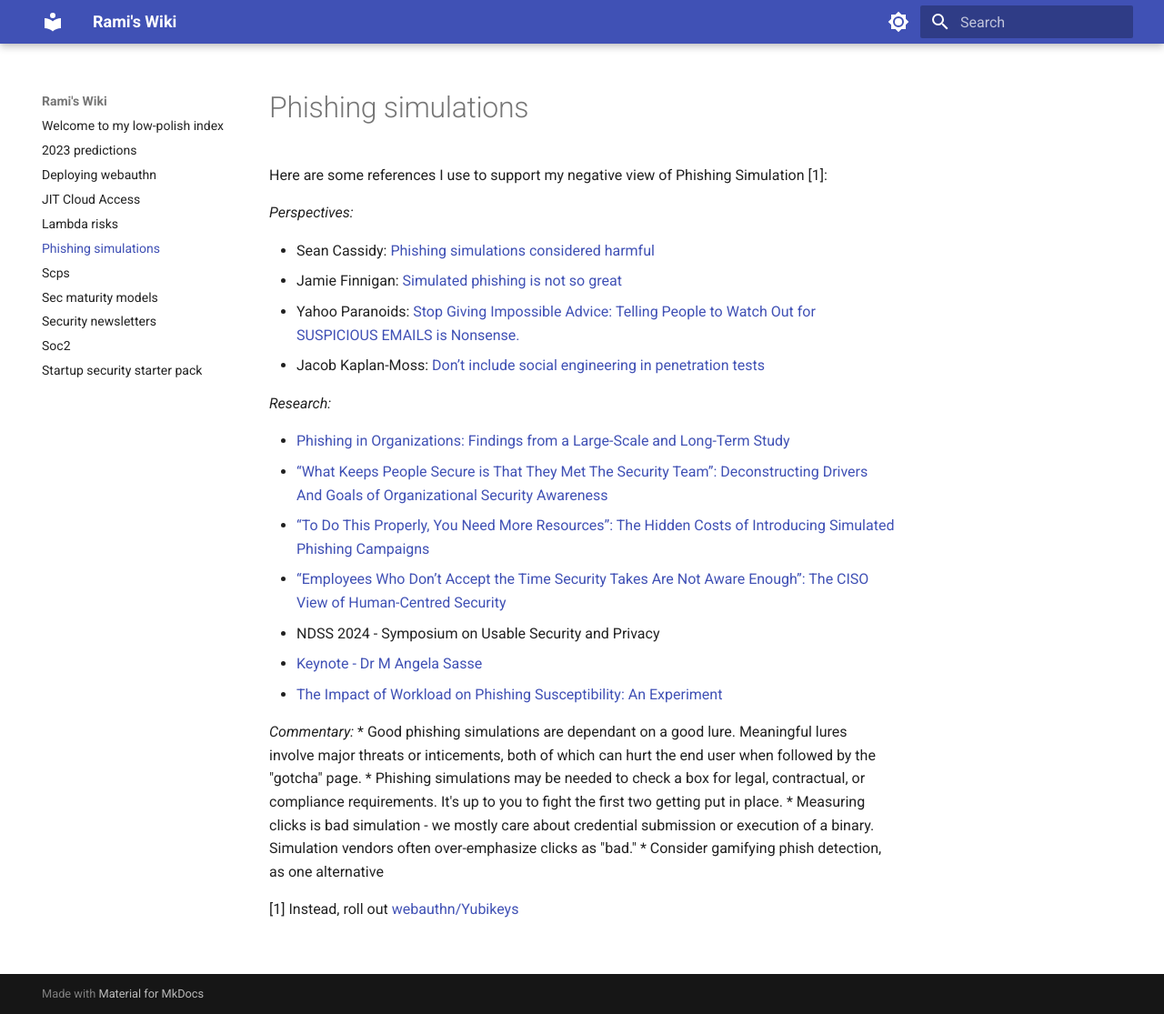
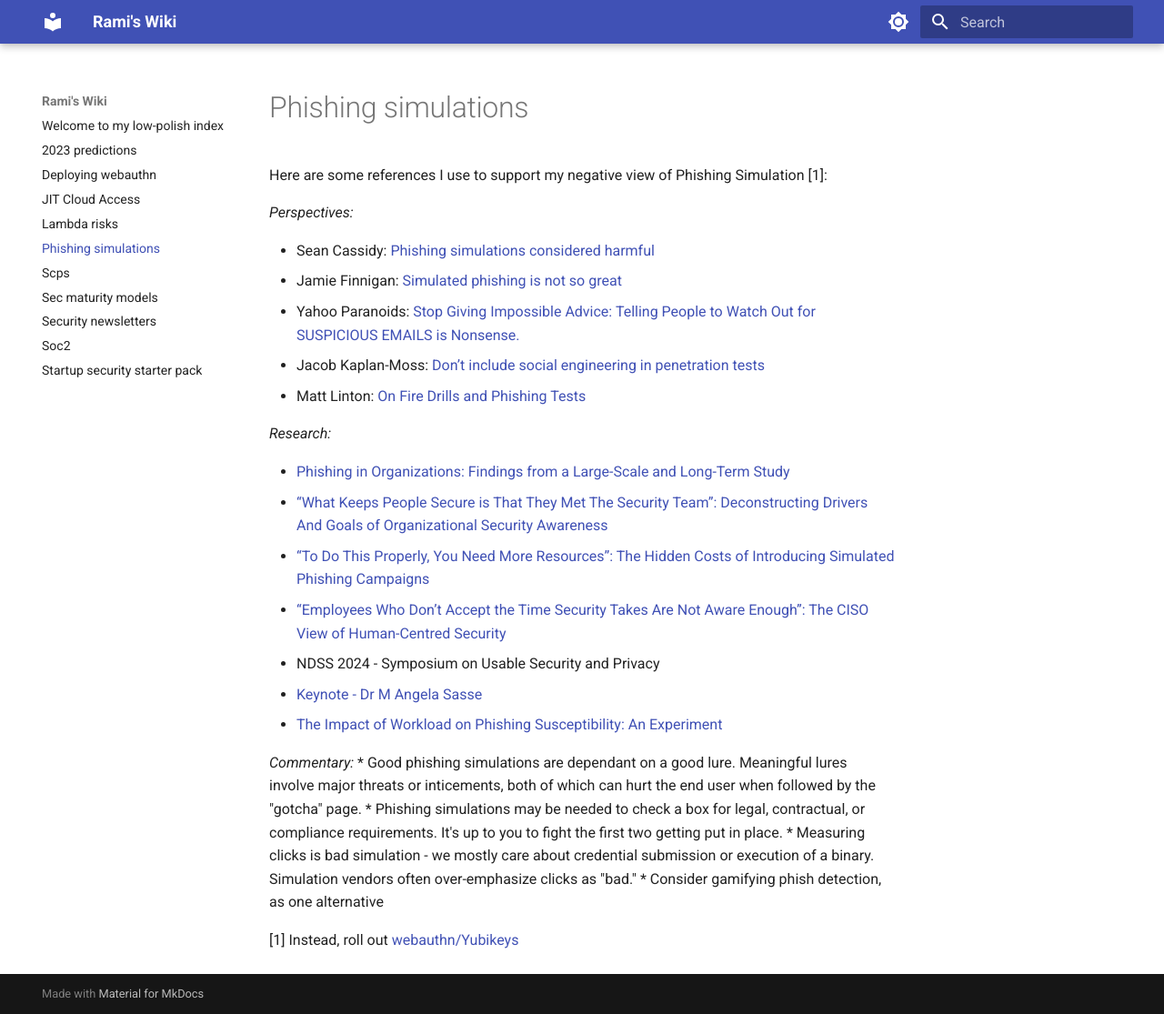
Before and after one commit to ramimac/wiki, an MkDocs documentation site: the page built from docs/phishing-simulations.md, in a window 1280 px wide and 1115 px high. Shown: the whole window at 91% size. Built offline with MkDocs 1.6.1 and Material for MkDocs 9.7.7, drawn with Linux system fonts in a browser that asks for light colours.

Commit message:
Update phishing-simulations.md

```diff
--- a/docs/phishing-simulations.md
+++ b/docs/phishing-simulations.md
@@ -11,6 +11,7 @@
 * Jamie Finnigan: [Simulated phishing is not so great](https://chair6.net/simulated-phishing-is-not-so-great.html)
 * Yahoo Paranoids: [Stop Giving Impossible Advice: Telling People to Watch Out for SUSPICIOUS EMAILS is Nonsense.](https://www.yahooinc.com/paranoids/stop-giving-impossible-advice-telling-people-to-watch-out-for-suspicious-emails-is-nonsense)
 * Jacob Kaplan-Moss: [Don’t include social engineering in penetration tests](https://jacobian.org/2017/jun/27/social-engineering-pentests/)
+* Matt Linton: [On Fire Drills and Phishing Tests](https://security.googleblog.com/2024/05/on-fire-drills-and-phishing-tests.html)
 
 _Research:_
 
```
